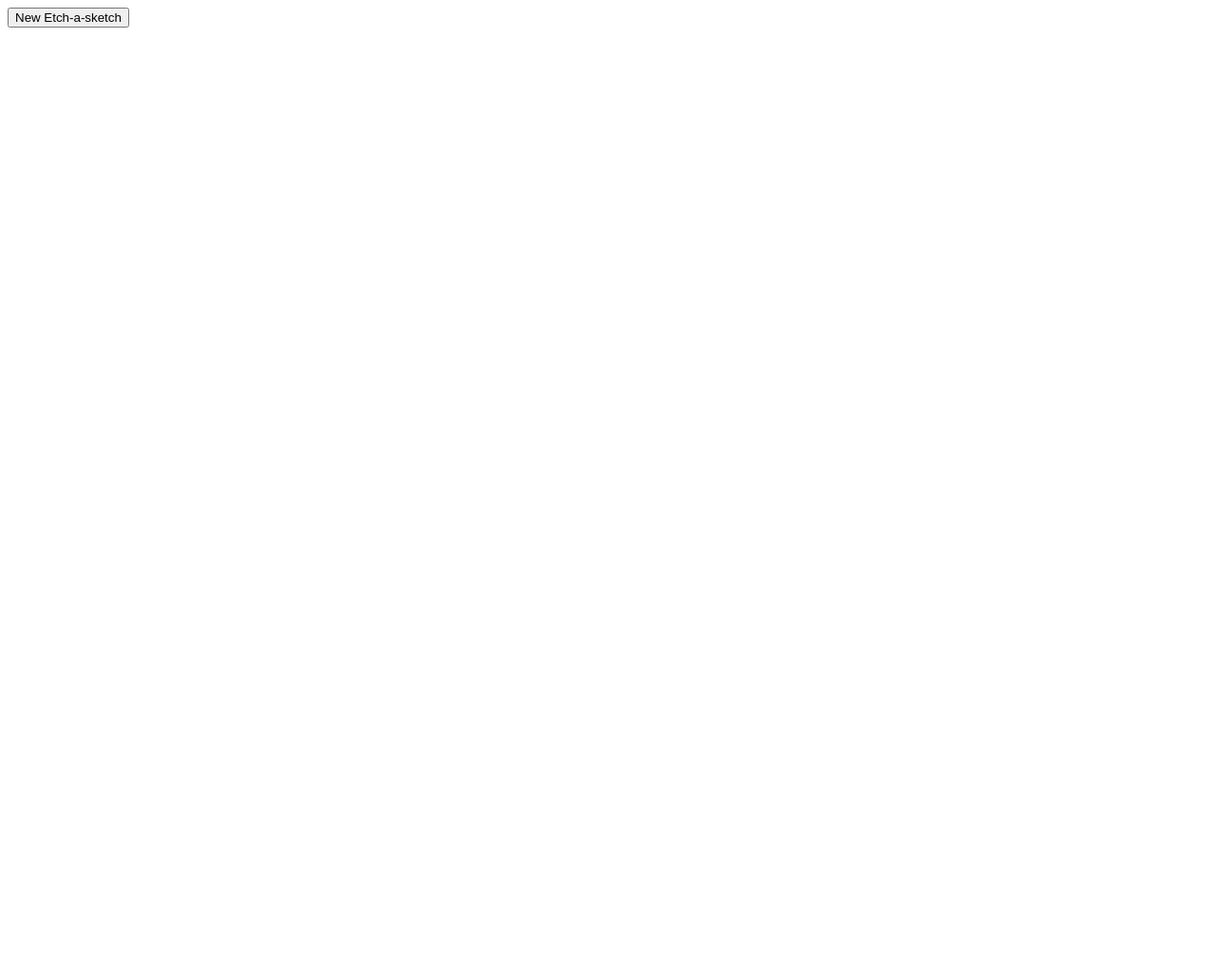
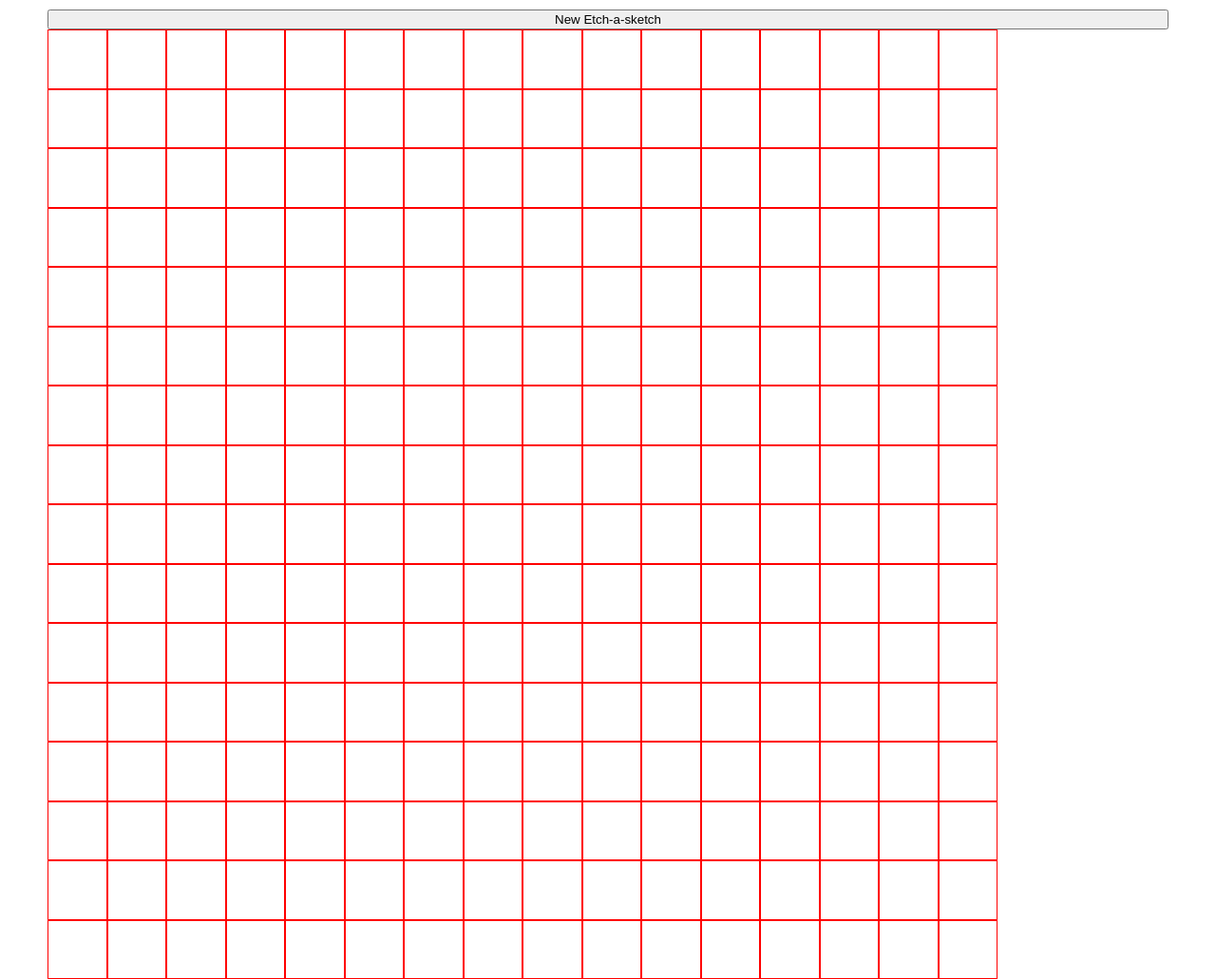
Before and after one commit to knackbit/etch-a-sketch, a plain HTML site: page index.html in a window 1280 px wide. Shown: the whole page at 95% size. Before the commit the page ends 800 px from the top, so only its background shows below. Drawn offline with Linux system fonts and the light colour scheme.

Commit message:
add flexbox styling for containers displaying the drawing

```diff
--- a/index.html
+++ b/index.html
@@ -5,7 +5,7 @@
     <meta name="viewport" content="width=device-width, initial-scale=1.0">
     <title>Document</title>
     <script src="javascript.js" defer></script>
-    <link href="style.css">
+    <link rel="stylesheet" href="style.css">
 </head>
 <body>
     <button id="create-grid">New Etch-a-sketch</button>
--- a/javascript.js
+++ b/javascript.js
@@ -70,3 +70,5 @@ function createRowContainer(currentHeight) {
     rowElement.setAttribute('class', 'row-container');
     gridContainer.appendChild(rowElement);
 }
+
+createGrid(gridsize);
--- a/style.css
+++ b/style.css
@@ -1,20 +1,37 @@
+body {
+    margin: 10px 50px;
+    display: flex;
+    flex-direction: column;
+    height: 100vh;
+}
 #grid-container {
     display: flex;
     flex-direction: column;
+    flex: 1 1 auto;
+    max-height: 1000px;
+    max-width: 1000px;
+    aspect-ratio: 1;
 }
 
 .row-container {
     display: flex;
-
+    flex: 1 1 0;
+    align-content: stretch;
 }
 
-#row-container > div {
+.row-container > div {
     flex: 1 1 auto;
+    border: 1px solid red;
+}
+
+.row-container > div:before {
+    float: left;
 }
 
 .black {
     background-color: black;
 }
 
-
-div elements of grid container need to be 10px by 10px
+button {
+    flex-shrink: 0;
+}
```
